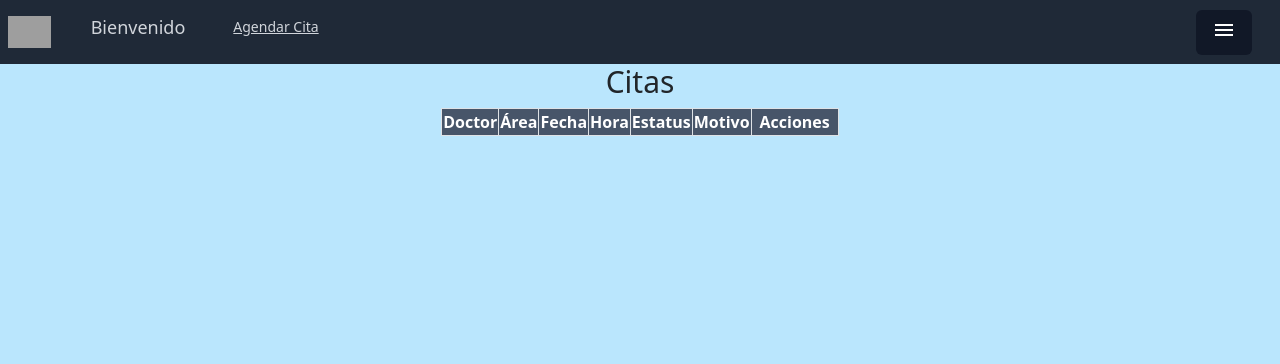
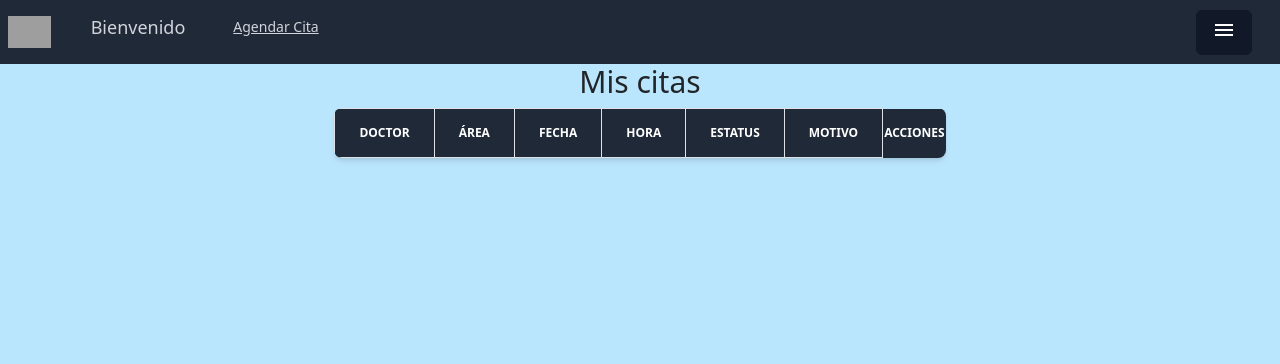
Before and after one commit to carlosavs04/MVC-Sistema-Hospitalario, a Laravel app: page /appointmentsForPatient/1 in a window 1280 px wide. Shown: the top 364 px of the page. Run offline with Laravel 10, Linux system fonts and the light colour scheme; data comes from the database, SQL or seed files in the repository; data that the repository does not hold is empty; style sheets or scripts are compiled from the project's sources; some libraries are stand-ins or nearby versions; grey boxes are pictures that could not be loaded.

Commit message:
[ADD] volver a home y tabla

```diff
--- a/database/seeders/UserSeeder.php
+++ b/database/seeders/UserSeeder.php
@@ -21,7 +21,7 @@ class UserSeeder extends Seeder
             'birth_date' => '2002-09-04',
             'email' => 'carlos.avalos0409@gmail.com',
             'phone_number' => '8713321257',
-            'role_id' => 3,
+            'role_id' => 1,
             'password' => Hash::make('admin0409')
         ]);
 
@@ -32,7 +32,7 @@ class UserSeeder extends Seeder
             'birth_date' => '2003-08-15',
             'email' => 'luiszapata0815@gmail.com',
             'phone_number' => '8713530073',
-            'role_id' => 3,
+            'role_id' => 2,
             'password' => Hash::make('ilovedocker')
         ]);
 
@@ -44,7 +44,7 @@ class UserSeeder extends Seeder
             'email' => 'abelardo@gmail.com',
             'phone_number' => '8713530041',
             'role_id' => 3,
-            'password' => Hash::make('iloveagular')
+            'password' => Hash::make('Abelardo256')
         ]);
     }
 }
--- a/resources/views/appointmentsForPatient.blade.php
+++ b/resources/views/appointmentsForPatient.blade.php
@@ -1,5 +1,6 @@
 <!DOCTYPE html>
 <html lang="en">
+
 <head>
     <meta charset="UTF-8">
     <meta name="viewport" content="width=device-width, initial-scale=1.0">
@@ -12,9 +13,10 @@
     <script src="https://cdn.jsdelivr.net/npm/bootstrap@5.3.2/dist/js/bootstrap.bundle.min.js" integrity="sha384-C6RzsynM9kWDrMNeT87bh95OGNyZPhcTNXj1NW7RuBCsyN/o0jlpcV8Qyq46cDfL" crossorigin="anonymous"></script>
     <title>Citas</title>
 </head>
+
+<body class="bg-sky-200">
     <x-navbar />
-<body class="bg-sky-200">
-    <h1 class="text-center text-3xl">Citas</h1>
+    <h1 class="text-center text-3xl">Mis citas</h1>
     @if (session('status'))
     <div class="flex justify-center rounded-md">
         <div class="text-center bg-white px-32 shadow-md">
@@ -23,39 +25,43 @@
     </div>
     @endif
     <div class="flex justify-center">
-        <table class="table-auto border-collapse border">
-            <thead>
-                <tr class="border border-collapse bg-slate-600 text-white text-center">
-                    <th class="border">Doctor</th>
-                    <th class="border">Área</th>
-                    <th class="border">Fecha</th>
-                    <th class="border">Hora</th>
-                    <th class="border">Estatus</th>
-                    <th class="border">Motivo</th>
-                    <th class="border px-2">Acciones</th>
+
+
+
+        <div class="relative overflow-x-auto shadow-md sm:rounded-lg">
+            <table class="w-full text-sm text-left rtl:text-right text-gray-500 dark:text-gray-400">
+                <thead class="text-xs text-white uppercase bg-gray-800 dark:bg-gray-700 dark:text-gray-400">
+                    <tr>
+                        <th scope="col" class="border px-6 py-3">Doctor</th>
+                        <th scope="col" class="border px-6 py-3">Área</th>
+                        <th scope="col" class="border px-6 py-3">Fecha</th>
+                        <th scope="col" class="border px-6 py-3">Hora</th>
+                        <th scope="col" class="border px-6 py-3">Estatus</th>
+                        <th scope="col" class="border px-6 py-3">Motivo</th>
+                        <th scope="col" lass="border px-6 py-3">Acciones</th>
                     </tr>
                 </thead>
                 <tbody>
                     @foreach ($appointments as $appointment)
-                    <tr class="border border-collapse bg-white text-center">
-                        <td class="border">{{ $appointment->doctor }} </td>
-                        <td class="border">{{ $appointment->area }}</td>
-                        <td class="border">{{ $appointment->date }}</td>
-                        <td class="border">{{ $appointment->time }}</td>
-                        <td class="border">{{ $appointment->status }}</td>
-                        <td class="border">{{ $appointment->reason }}</td>
-                        <td class="border">
+                    <tr class="bg-white">
+                        <td class="border px-6 py-4">{{ $appointment->doctor }} </td>
+                        <td class="border px-6 py-4">{{ $appointment->area }}</td>
+                        <td class="border px-6 py-4">{{ $appointment->date }}</td>
+                        <td class="border px-6 py-4">{{ $appointment->time }}</td>
+                        <td class="border px-6 py-4">{{ $appointment->status }}</td>
+                        <td class="border px-6 py-4">{{ $appointment->reason }}</td>
+                        <td class="border px-6 py-4">
                             <button class="bg-blue-500 rounded-sm px-2 text-white">
-                        <i class="bi bi-pencil-square"
-                        data-bs-target="#modal-{{ $appointment->id }}"
-                        data-bs-toggle="modal"></i></button>
+                                <i class="bi bi-pencil-square" data-bs-target="#modal-{{ $appointment->id }}" data-bs-toggle="modal"></i></button>
                         </td>
+                        @endforeach
                     </tr>
-                @endforeach
                 </tbody>
             </table>
         </div>
+    </div>
 </body>
+
 </html>
 <script src="../path/to/flowbite/dist/flowbite.min.js"></script>
 <script src="https://cdnjs.cloudflare.com/ajax/libs/flowbite/2.2.0/flowbite.min.js"></script>
--- a/resources/views/components/navbar.blade.php
+++ b/resources/views/components/navbar.blade.php
@@ -4,7 +4,8 @@
             <div class="relative flex h-16 items-center justify-between">
                 <div class="flex flex-1 items-center justify-center sm:items-stretch sm:justify-start">
                     <div class="flex flex-shrink-0 items-center">
-                        <img class="h-8 w-auto" src="https://tailwindui.com/img/logos/mark.svg?color=indigo&shade=500" alt="Your Company">
+                        <a href="/home"><img class="h-8 w-auto" src="https://tailwindui.com/img/logos/mark.svg?color=indigo&shade=500" alt="Your Company">
+                        </a>
                     </div>
                     <div class="hidden sm:ml-6 sm:block">
                         <div class="flex space-x-4">
```
Lines whose indentation alone changed are shown as unchanged.
